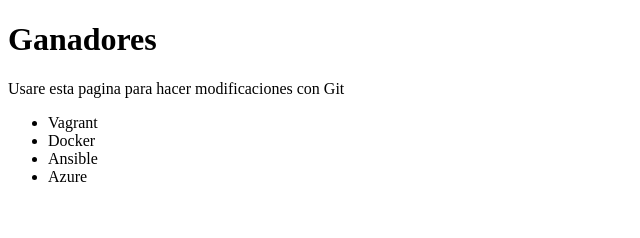
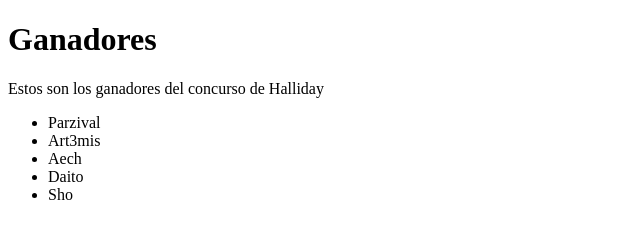
Before and after one commit to Chief-Eduardo-Orozco/alura-git, a plain HTML site: page index.html in a window 1280 px wide. Shown: the whole page, without its empty margins (0-640 px from the left). Drawn offline with Linux system fonts and the light colour scheme.

Commit message:
Agregando lista de ganadores

```diff
--- a/index.html
+++ b/index.html
@@ -9,15 +9,16 @@
 <body>
     <h1>Ganadores</h1>
 
-    <p>Usare esta pagina para hacer
-        modificaciones con Git
+    <p>Estos son los ganadores
+        del concurso de Halliday
     </p>
 
     <ul>
-        <li>Vagrant</li>
-        <li>Docker</li>
-        <li>Ansible</li>
-        <li>Azure</li>
+        <li>Parzival</li>
+        <li>Art3mis</li>
+        <li>Aech</li>
+        <li>Daito</li>
+        <li>Sho</li>
     </ul>
 </body>
 </html>
```
